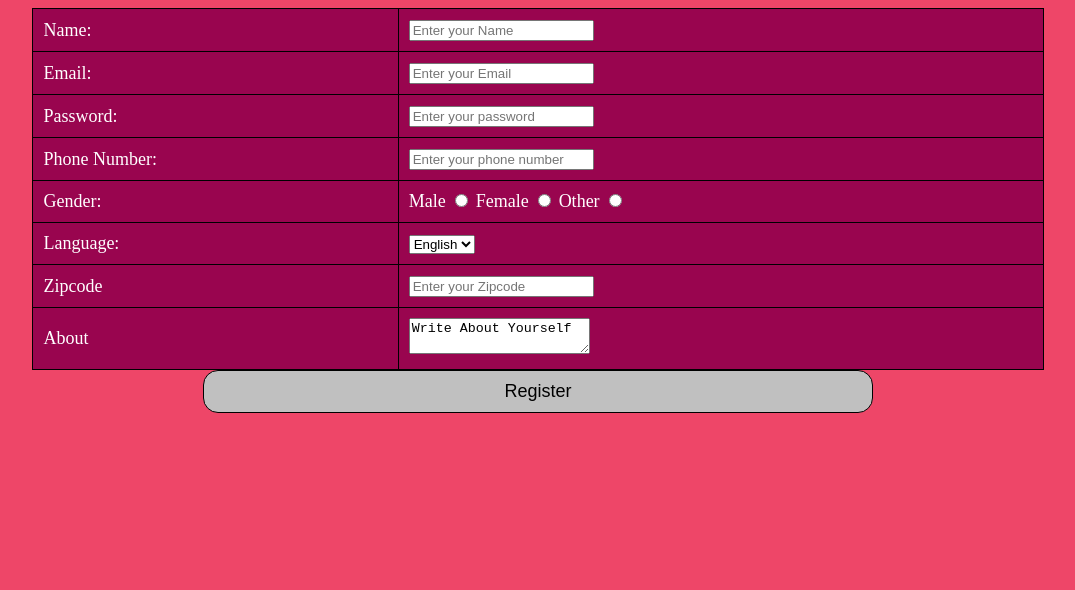
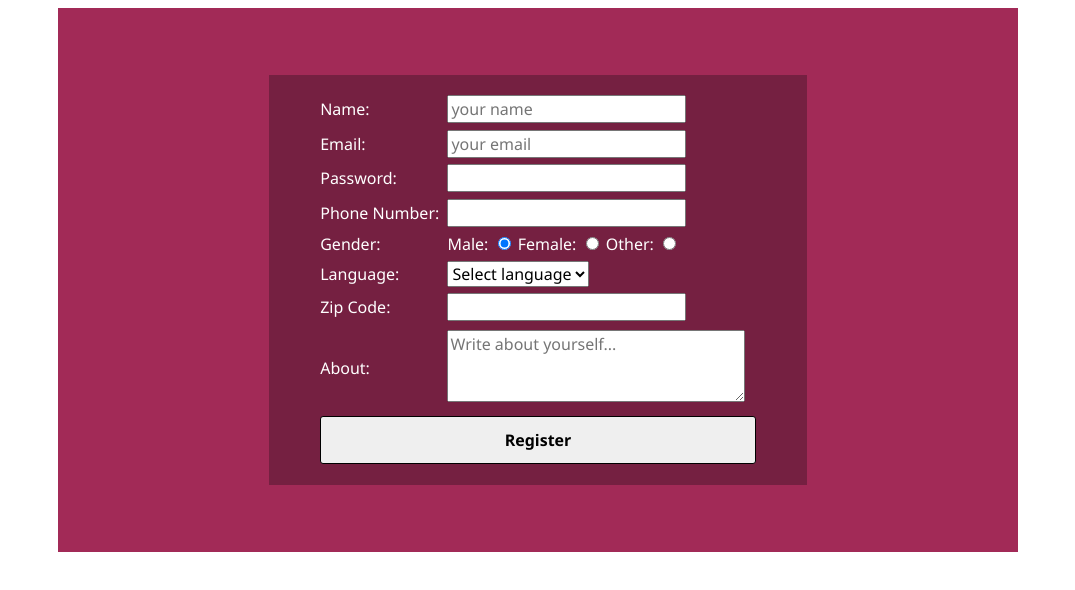
Before and after one commit to eeshapranav/Mern-full-stack, a plain HTML site: page task7c.html in a window 1280 px wide. Shown: the whole page, without its empty margins (102-1177 px from the left). Drawn offline with Linux system fonts and the light colour scheme.

Commit message:
task7c.html

```diff
--- a/task7c.html
+++ b/task7c.html
@@ -1,116 +1,152 @@
 <!DOCTYPE html>
-<html>
+<html lang="en">
   <head>
-    <title>Task 7</title>
+    <meta charset="UTF-8" />
+    <meta http-equiv="X-UA-Compatible" content="IE=edge" />
+    <meta name="viewport" content="width=device-width, initial-scale=1.0" />
+    <title>Task-7</title>
+  </head>
   <style>
-        body
-        {
-            font-size: large;
-            text-align: center;
-            background-color: rgb(238, 70, 104);
+    * {
       color: white;
+      font-family: "Segoe UI", Tahoma, Geneva, Verdana, sans-serif;
+      font-size: medium;
+    }
+    body {
+      display: grid;
+      place-content: center;
+    }
+    .container {
+      padding: 1rem 2rem;
+      display: flex;
+      flex-direction: column;
+      align-items: center;
+      justify-content: center;
+      width: 70vw;
+      height: 40vw;
+      background: #a22a57;
+    }
+    table {
+      padding: 1rem 3rem;
+      width: 60%;
+      height: 80%;
+      margin: 0 auto;
+      background: #752041;
+    }
+    button {
+      border: 1px solid black;
+      border-radius: 3px;
+      color: black;
+      font-weight: bold;
+      width: 100%;
+      height: 3rem;
+    }
+    select#lang {
+    color: black;
+}
+  select#lang option {
+      color: black;
     }
 
-        table
-        {
-            border-collapse: collapse;
-            width: 80%;
-            margin: 0 auto;
-            border: 1px solid #000;
-            background-color: rgb(153, 5, 79);
-            color: white;
-        }
-
-        th, td
-        {
-            border: 1px solid #000;
-            padding: 10px;
-        }
-
-        th
-        {
-            background-color: #f2f2f2;
-        }
-        input[type="button"]
-        {
-            padding: 10px 300px;
-            font-size: large;
-            background-color: silver;
-            border: none;
+    input[type="text"],
+    input[type="email"],
+    input[type="password"],
+    input[type="tel"],
+    input[type="radio"],
+    input[type="number"],
+    textarea {
         color: black;
-            cursor: pointer;
-            border: 1px solid #000;
-            border-radius: 15px;
-        }
-
-        input[type="button"]:hover
-        {
-            background-color: wheat;
-        }
-
-        input[type=":number"]
-        {
-            background-color: #f2f2f2;
-            color: white;
-            cursor: pointer;
-            border: 1px solid #000;
-            border-radius: 15px;
     }
 
   </style>
-</head>
   <body>
-    <form>
-        <center>
+    <div class="container">
       <table>
         <tr>
-                    <td><label for="fn">Name:</label></td>
-                    <td><input type="text" name="nm" placeholder="Enter your Name"/></td>
+          <td><label for="name">Name: </label></td>
+          <td>
+            <input
+              type="text"
+              name="name"
+              id="name"
+              placeholder="your name"
+              required
+            />
+          </td>
         </tr>
         <tr>
-                    <td><label for="un">Email:</label></td>
-                    <td><input type="email" name="un" placeholder="Enter your Email"/></td>
-                </tr>
-
-                <tr>
-                    <td><label for="pwd">Password:</label><br></td>
-                    <td><input type="password" id="pwd" name="pwd" placeholder="Enter your password"></td>
+          <td><label for="email">Email: </label></td>
+          <td>
+            <input
+              type="email"
+              name="email"
+              id="email"
+              placeholder="your email"
+              required
+            />
+          </td>
         </tr>
         <tr>
-                    <td><label for="ag">Phone Number:</label></td>
-                    <td><input type="number" name="pn" placeholder="Enter your phone number"/></td>
+          <td><label for="password">Password: </label></td>
+          <td>
+            <input type="password" name="password" id="password" required />
+          </td>
         </tr>
         <tr>
-                    <td><label for="gen">Gender:</label></td>
-                    <td><label for="Gender">Male</label>
-                        <input type="radio" name="Gender" value="Male">
-                        <label for="Gender">Female</label>
-                        <input type="radio" name="Gender" value="Female">
-                        <label for="Gender">Other</label>
-                        <input type="radio" name="Gender" value="Other"></td>
+          <td><label for="phone">Phone Number: </label></td>
+          <td>
+            <input type="tel" name="phone" id="phone" />
+          </td>
         </tr>
         <tr>
-                    <td><label>Language:</label></td>
+          <td><label for="gender">Gender:</label></td>
           <td>
-                        <select name = 'Choose your Language' value="Choose your Language">
-                            <option>English</option>
-                            <option>Hindi</option>
+            Male: <input type="radio" name="gender" id="male" checked /> Female:
+            <input type="radio" name="gender" id="male" /> Other:
+            <input type="radio" name="gender" id="male" />
+          </td>
+        </tr>
+        <tr>
+          <td>
+            <label for="lang">Language:</label>
+          </td>
+          <td>
+            <select name="lang" id="lang">
+              <option value="none">Select language</option>
+              <option value="eng">English</option>
+              <option value="hindi">Hindi</option>
+              <option value="telugu">Telugu</option>
             </select>
           </td>
         </tr>
         <tr>
-                    <td><label for="st">Zipcode</label></td>
-                    <td><input type="number" name="zp" placeholder="Enter your Zipcode"/></td>
+          <td>
+            <label for="zipcode">Zip Code:</label>
+          </td>
+          <td>
+            <input type="number" name="zipcode" id="zipcode" />
+          </td>
         </tr>
         <tr>
-                    <td><label for="ad">About</label></td>
-                    <td><textarea>Write About Yourself</textarea></td>
+          <td>
+            <label for="about">About:</label>
+          </td>
+          <td>
+            <textarea
+              name="about"
+              id="about"
+              cols="30"
+              rows="3"
+              placeholder="Write about yourself..."
+            ></textarea>
+          </td>
+        </tr>
+        <tr>
+          <td colspan="2">
+            <button>Register</button>
+          </td>
         </tr>
       </table>
-        </center>
-    </form>
-    <center>
-        <input type="button" value="Register" />
-    </center>
+    </div>
   </body>
 </html>
```
Lines whose indentation alone changed are shown as unchanged.
